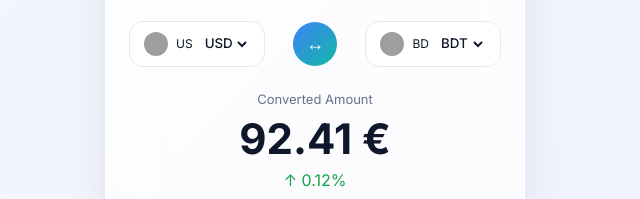
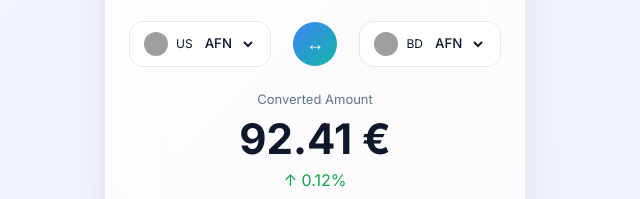
Before and after one commit to maheerCodes/utility-currency-converter, a plain HTML site: page index.html in a window 1280 px wide. Shown: the part 350-549 px from the top of the page, 325-965 px from the left. Drawn offline with Linux system fonts and the light colour scheme; grey boxes are pictures that could not be loaded.

Commit message:
add select on dropdown

```diff
--- a/index.html
+++ b/index.html
@@ -31,10 +31,10 @@
         <div class="currency">
           <img src="https://flagsapi.com/US/flat/64.png" alt="">
           <span class="flag">US</span>                                      <!--  🇺🇸,🇧🇩 -->
-          <select>
-            <option selected>USD</option>
+          <select class="selectFrom">
+            <!-- <option selected>USD</option>
             <option>EUR</option>
-            <option>BDT</option>
+            <option>BDT</option> -->
           </select>
         </div>
 
@@ -43,10 +43,10 @@
         <div class="currency">
           <img src="https://flagsapi.com/BD/flat/64.png" alt="">
           <span class="flag">BD</span>
-          <select>
-            <option>EUR</option>
+          <select class="selectTo">
+            <!-- <option>EUR</option>
             <option>USD</option>
-            <option selected>BDT</option>
+            <option selected>BDT</option> -->
           </select>
         </div>
       </div>
@@ -65,7 +65,7 @@
 
     </div>
   </main>
-  <script src="/country.js"></script>
+  <script src="/mainCountry.js"></script>
   <script src="script.js"></script>
 </body>
 </html>
--- a/script.js
+++ b/script.js
@@ -1,3 +1,5 @@
+//theme changer
+
 let Mode = document.getElementsByClassName("theme-toggle")[0];
 let body = document.body;
 Mode.addEventListener("click", () => {
@@ -7,3 +9,32 @@ Mode.addEventListener("click", () => {
         body.classList.add("dark");
     }
 });
+
+
+
+
+
+
+
+
+// let URL = "https://api.github.com/users/";
+
+
+
+
+let dropDown = document.querySelectorAll(".currency select");
+for (const select of dropDown) {
+    console.log("The Supported Countries Are:");
+    for (let country in countries) {
+        console.log(`${Number(country)+1}) ${countries[country].name}`);
+        let option = document.createElement("option");
+        option.value = country;
+        option.innerText = countries[country].currency.code;
+        select.appendChild(option);
+        // if () {
+
+        // } else {
+
+        // }
+    }
+}
```
